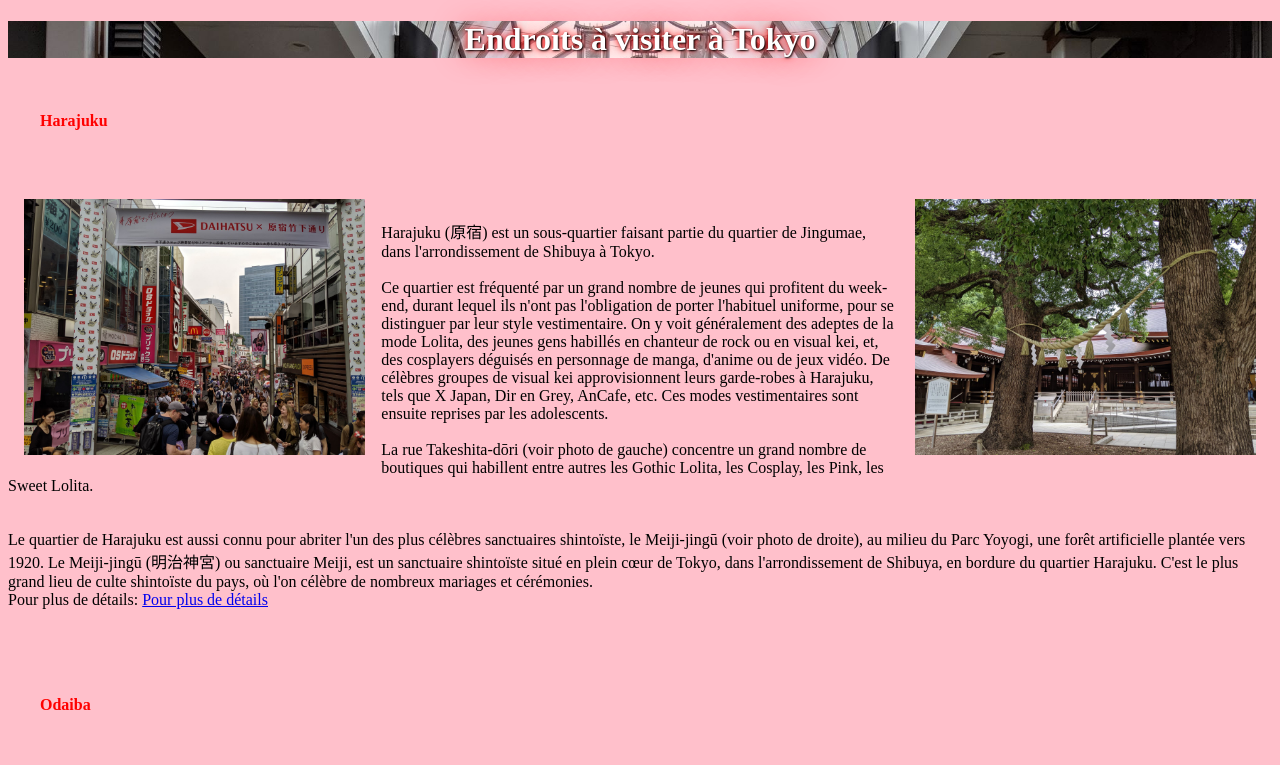
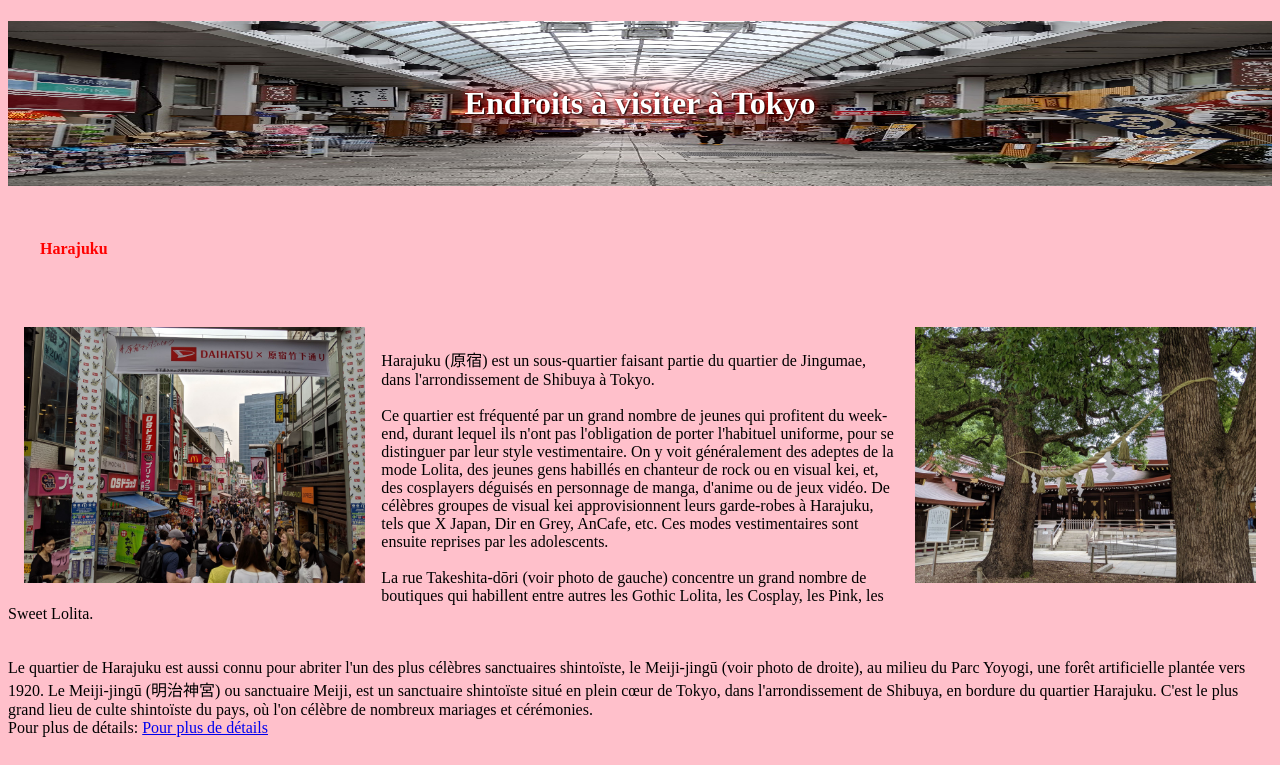
Before and after one commit to AGold-man/Labo-2, a plain HTML site: page tokyo.html in a window 1280 px wide. Shown: the top 765 px of the page. Drawn offline with Linux system fonts and the light colour scheme.

Commit message:
update fnal

```diff
--- a/tokyo.html
+++ b/tokyo.html
@@ -12,7 +12,12 @@
         {
             background-image: url("images/banniere.jpg");
             background-position: top center;
-            background-size: cover;
+            background-size: contain;
+            background-size: 2000px 200px;
+            background-repeat: no-repeat;
+            padding-bottom: 64px;
+            padding-top: 64px;
+
         }
 
     </style>
```
